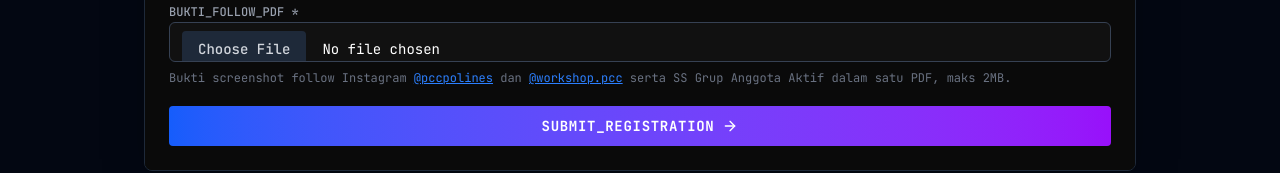
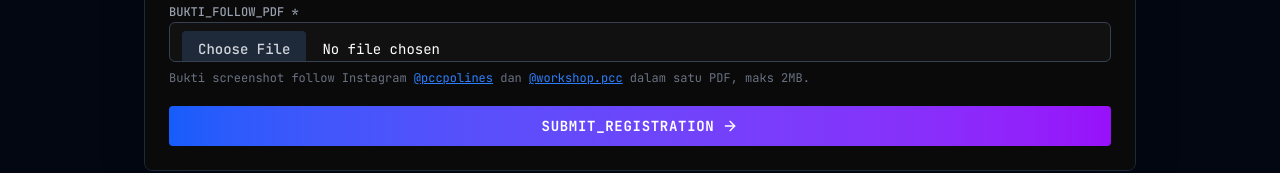
Before and after one commit to Wrseno/workshop-pcc, a Next.js app: page /register in a window 1280 px wide. Shown: the part 727-900 px from the top of the page. Built offline with nearby package versions, Linux system fonts and the light colour scheme; no server answers; the database is empty.

Commit message:
feat: change requirement registration

```diff
--- a/components/register/RegisterFormClient.tsx
+++ b/components/register/RegisterFormClient.tsx
@@ -661,7 +661,7 @@ export default function RegisterFormClient({
                   >
                     @workshop.pcc
                   </Link>{" "}
-                  serta SS Grup Anggota Aktif dalam satu PDF, maks 2MB.
+                  dalam satu PDF, maks 2MB.
                 </p>
               </div>
 
```
